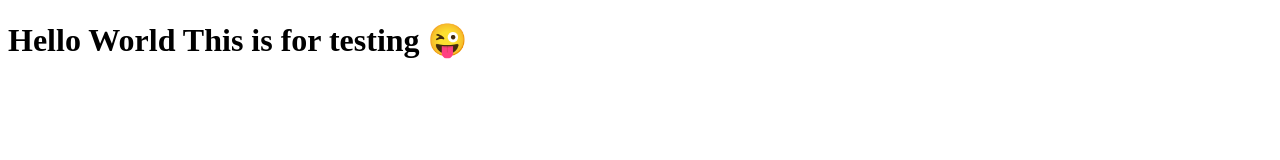
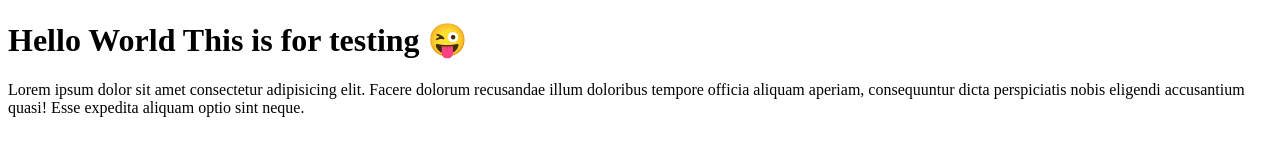
Before and after one commit to MahmoudRizaee/MY-PROJECTS, a plain HTML site: page index.html in a window 1280 px wide. Drawn offline with Linux system fonts and the light colour scheme.

Commit message:
Three changes
These change is due to of testing

```diff
--- a/index.html
+++ b/index.html
@@ -7,5 +7,6 @@
 </head>
 <body>
     <h1>Hello World This is for testing 😜</h1>
+    <p>Lorem ipsum dolor sit amet consectetur adipisicing elit. Facere dolorum recusandae illum doloribus tempore officia aliquam aperiam, consequuntur dicta perspiciatis nobis eligendi accusantium quasi! Esse expedita aliquam optio sint neque.</p>
 </body>
 </html>
```
Also changed, not shown: 1 other file.
